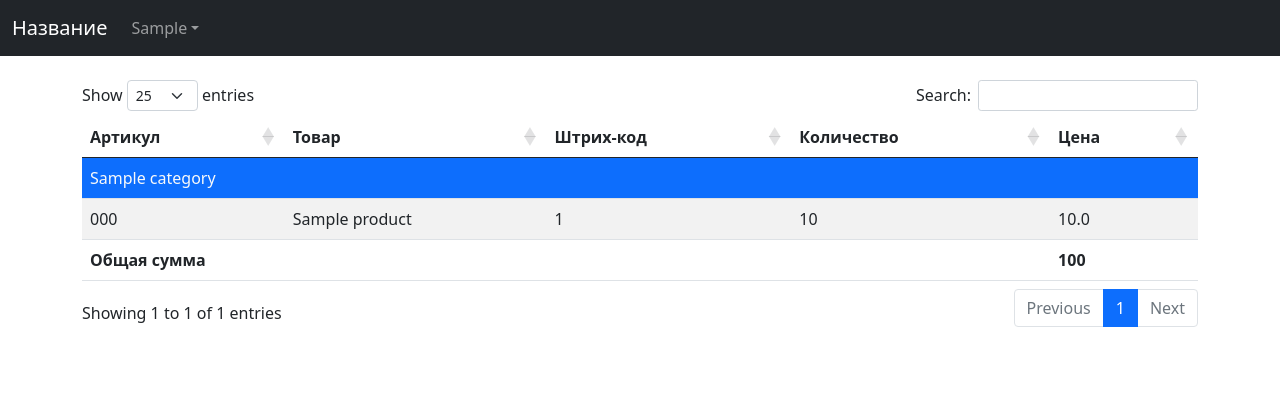
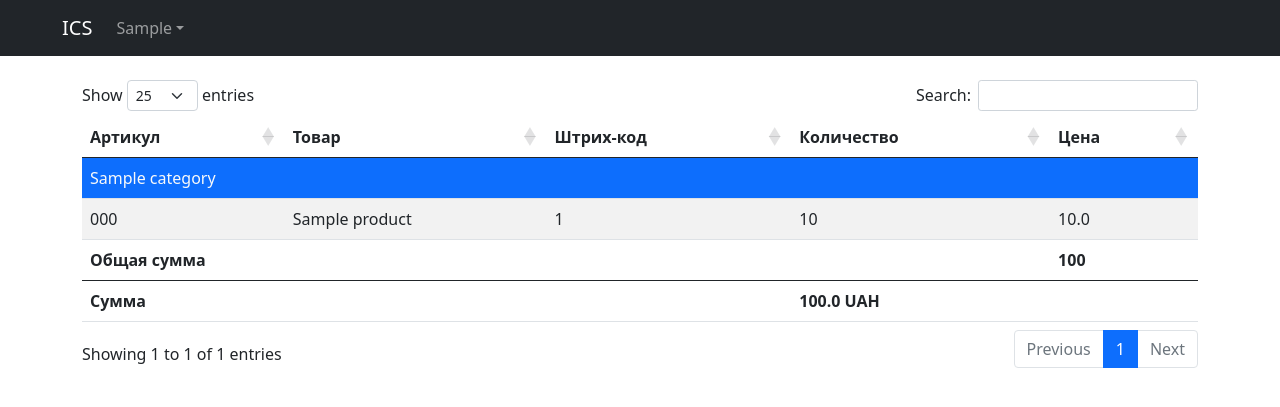
Before and after one commit to NightCourier/inventory-control-system, a Django app: a page that uses src/ics/templates/index.html in a window 1280 px wide. Shown: the top 407 px of the page. Run offline with Django 3.2, Linux system fonts and the light colour scheme; tables that the repository leaves empty hold one stand-in row (values such as "Sample post"); some libraries are stand-ins or nearby versions.

Commit message:
add total price per storage

```diff
--- a/src/ics/models.py
+++ b/src/ics/models.py
@@ -5,6 +5,10 @@ class Storage(models.Model):
     city = models.CharField(max_length=255, verbose_name="Город")
     group = models.CharField(max_length=255, verbose_name="Группа")
     slug = models.SlugField(verbose_name="Ссылка", unique=True)
+
+    @property
+    def total_price(self):
+        return sum([product.total for product in self.product_set.all()])
 
     def __str__(self):
         return self.city
--- a/src/ics/templates/ics/table.html
+++ b/src/ics/templates/ics/table.html
@@ -25,5 +25,11 @@
             </tr>
         {% endfor %}
         </tbody>
+        <tfoot>
+            <tr>
+                <th colspan="4" class="text-right">Сумма</th>
+                <th colspan="2" >{{ storage_price }} UAH</th>
+            </tr>
+        </tfoot>
     </table>
 {% endblock %}
--- a/src/ics/templates/index.html
+++ b/src/ics/templates/index.html
@@ -13,7 +13,7 @@
 <body>
 <nav class="navbar navbar-expand-sm navbar-dark bg-dark" aria-label="Third navbar example">
     <div class="container-fluid">
-        <a class="navbar-brand" href="#">Название</a>
+        <a class="navbar-brand" href="#" style="margin-left: 50px">ICS</a>
         <button class="navbar-toggler" type="button" data-bs-toggle="collapse" data-bs-target="#navbarsExample03"
                 aria-controls="navbarsExample03" aria-expanded="false" aria-label="Toggle navigation">
             <span class="navbar-toggler-icon"></span>
@@ -21,18 +21,12 @@
 
         <div class="collapse navbar-collapse" id="navbarsExample03">
             <ul class="navbar-nav me-auto mb-2 mb-sm-0">
-                {##}
-                {#                <li class="nav-item">#}
-                {#                    <a class="nav-link disabled" href="#" tabindex="-1" aria-disabled="true">Disabled</a>#}
-                {#                </li>#}
                 <li class="nav-item dropdown">
                     <a class="nav-link dropdown-toggle" href="#" id="dropdown03" data-bs-toggle="dropdown"
-                       aria-expanded="false">{{ city }}</a>
-
+                       aria-expanded="false">{{ storproducts.products.first.storage.first }}</a>
                     <ul class="dropdown-menu" aria-labelledby="dropdown03">
                         {% for storage in storages %}
-                            <li><a class="dropdown-item" href="{% url 'home' storage.slug %}">{{ storage.city }}</a>
-                            </li>
+                            <li><a class="dropdown-item" href="{% url 'home' storage.slug %}">{{ storage.city }}</a>                            </li>
                         {% endfor %}
                     </ul>
                 </li>
--- a/src/ics/views.py
+++ b/src/ics/views.py
@@ -16,19 +16,18 @@ class ProductListView(ListView):
 
         for category in categories:
             category_total[category.name] = round(
-                sum([item.total for item in Product.objects.filter(product_type=category.id,
-                                                                   storage__slug=
-                                                                   self.kwargs['slug'])]), 2)
+                sum([item.total for item in Product.objects.filter(
+                    product_type=category.id, storage__slug=self.kwargs['slug'])]), 2)
         content = {
             'products': Product.objects.filter(storage__slug=self.kwargs['slug']),
-            'storage_price': category_total
+            'category_price': category_total
         }
         return content
 
     def get_context_data(self, *args, **kwargs):
         context = super().get_context_data(*args, **kwargs)
-        context['total'] = json.dumps(context['object_list']['storage_price'])
-        print(context['total'])
+        context['total'] = json.dumps(context['object_list']['category_price'])
         context['storages'] = Storage.objects.all()
+        context['storage_price'] = round(Storage.objects.filter(slug=self.kwargs['slug']).first().total_price, 2)
         context['city'] = Storage.objects.filter(slug=self.kwargs['slug']).first().city
         return context
```
